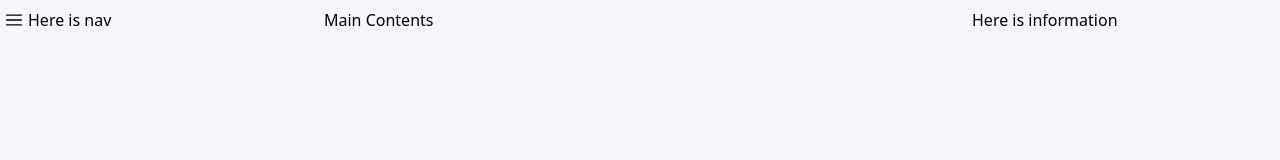
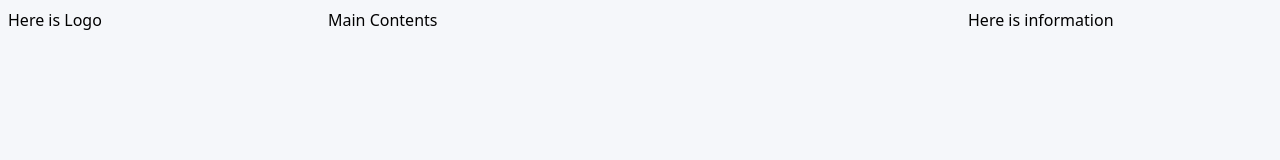
Before and after one commit to DefectingCat/responsable-menu-demo, a React (Create React App) app: page / in a window 1280 px wide. Shown: the top 160 px of the page. Built offline with nearby package versions, Linux system fonts and the light colour scheme.

Commit message:
Add menu button component

```diff
--- a/src/App.tsx
+++ b/src/App.tsx
@@ -6,7 +6,7 @@ function App() {
   return (
     <div
       className={cn(
-        'grid grid-cols-12 gap-4 container mx-auto py-2',
+        'grid grid-cols-12 gap-4 container mx-auto p-2',
         'xl:grid-cols-8'
       )}
     >
--- a/src/components/NavBar.tsx
+++ b/src/components/NavBar.tsx
@@ -1,5 +1,6 @@
 import { FC } from 'react';
 import cn from 'classnames';
+import MenuBtn from './nav-bar/MenuBtn';
 
 const NavBar: FC = () => {
   return (
@@ -11,25 +12,9 @@ const NavBar: FC = () => {
           'xl:col-span-2'
         )}
       >
-        <button
-          className={cn(
-            'w-7 h-6 p-1 rounded-md flex items-center',
-            'hover:bg-brand-grey-200'
-          )}
-        >
-          <svg
-            className="fill-current"
-            viewBox="0 0 1024 1024"
-            xmlns="http://www.w3.org/2000/svg"
-          >
-            <defs>
-              <style />
-            </defs>
-            <path d="M133.31 296.552h757.207c19.782 0 35.951-16.169 35.951-35.95 0-19.782-15.997-35.952-35.95-35.952H133.31c-19.782 0-35.951 16.17-35.951 35.951 0 19.782 16.17 35.951 35.95 35.951zM890.517 476.135H133.311c-19.782 0-35.951 16.17-35.951 35.951 0 19.782 16.17 35.951 35.95 35.951h757.207c19.782 0 35.951-16.17 35.951-35.951 0-19.782-16.17-35.95-35.95-35.95zM890.517 727.448H133.311c-19.782 0-35.951 15.997-35.951 35.95s16.17 35.952 35.95 35.952h757.207c19.782 0 35.951-15.998 35.951-35.951s-16.17-35.951-35.95-35.951z" />
-          </svg>
-        </button>
+        <MenuBtn className="mr-1" />
 
-        <div>Here is nav</div>
+        <div>Here is Logo</div>
       </div>
     </>
   );
--- /dev/null
+++ b/src/components/nav-bar/MenuBtn.tsx
@@ -0,0 +1,31 @@
+import { FC } from 'react';
+import cn from 'classnames';
+
+interface Props {
+  className?: string;
+}
+
+const MenuBtn: FC<Props> = ({ className }) => {
+  return (
+    <>
+      <button
+        className={cn(
+          'w-7 h-6 p-1 rounded-md flex items-center',
+          'hover:bg-brand-grey-200',
+          'md:hidden',
+          className
+        )}
+      >
+        <svg
+          className="fill-current"
+          viewBox="0 0 1024 1024"
+          xmlns="http://www.w3.org/2000/svg"
+        >
+          <path d="M133.31 296.552h757.207c19.782 0 35.951-16.169 35.951-35.95 0-19.782-15.997-35.952-35.95-35.952H133.31c-19.782 0-35.951 16.17-35.951 35.951 0 19.782 16.17 35.951 35.95 35.951zM890.517 476.135H133.311c-19.782 0-35.951 16.17-35.951 35.951 0 19.782 16.17 35.951 35.95 35.951h757.207c19.782 0 35.951-16.17 35.951-35.951 0-19.782-16.17-35.95-35.95-35.95zM890.517 727.448H133.311c-19.782 0-35.951 15.997-35.951 35.95s16.17 35.952 35.95 35.952h757.207c19.782 0 35.951-15.998 35.951-35.951s-16.17-35.951-35.95-35.951z" />
+        </svg>
+      </button>
+    </>
+  );
+};
+
+export default MenuBtn;
```
